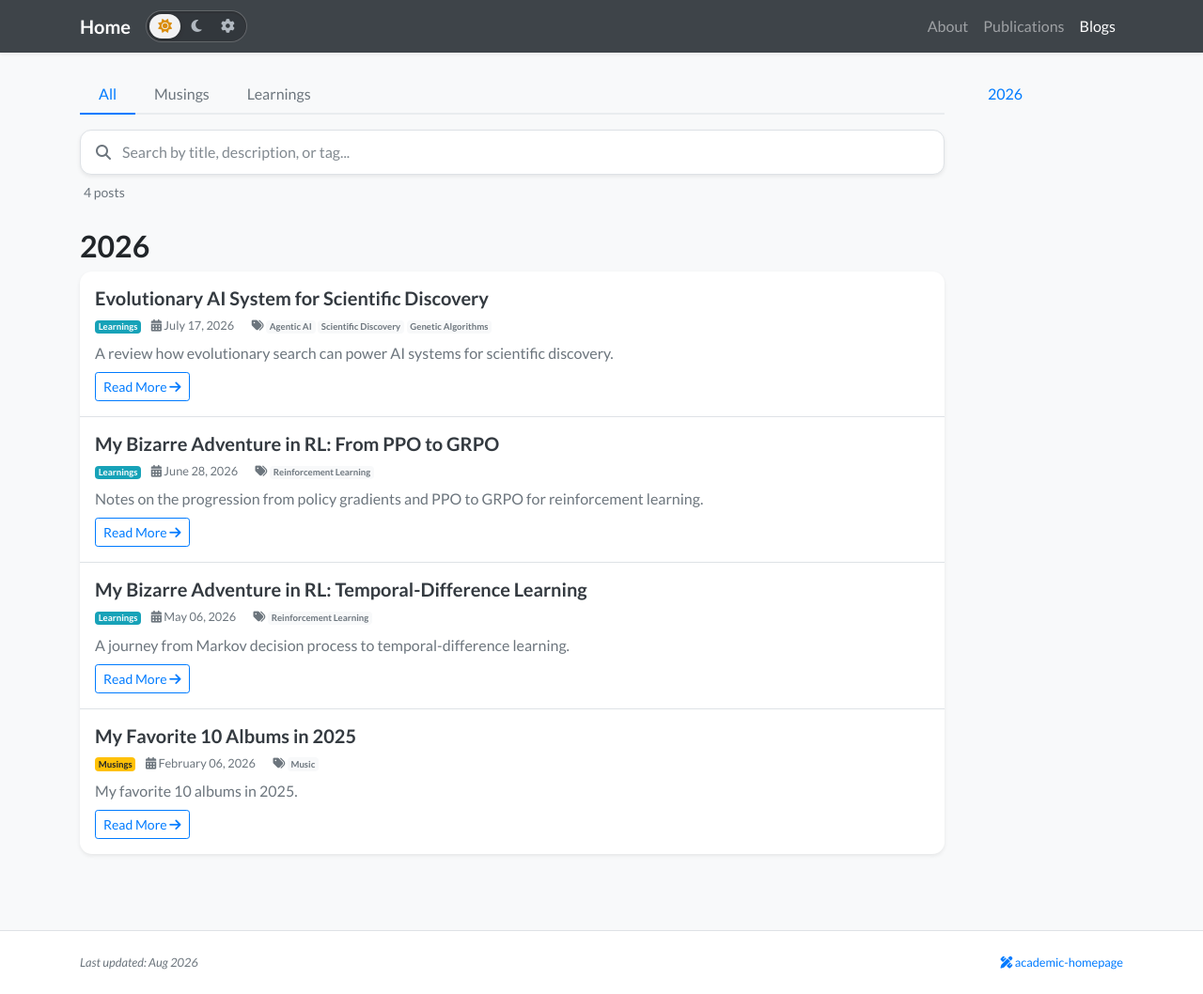
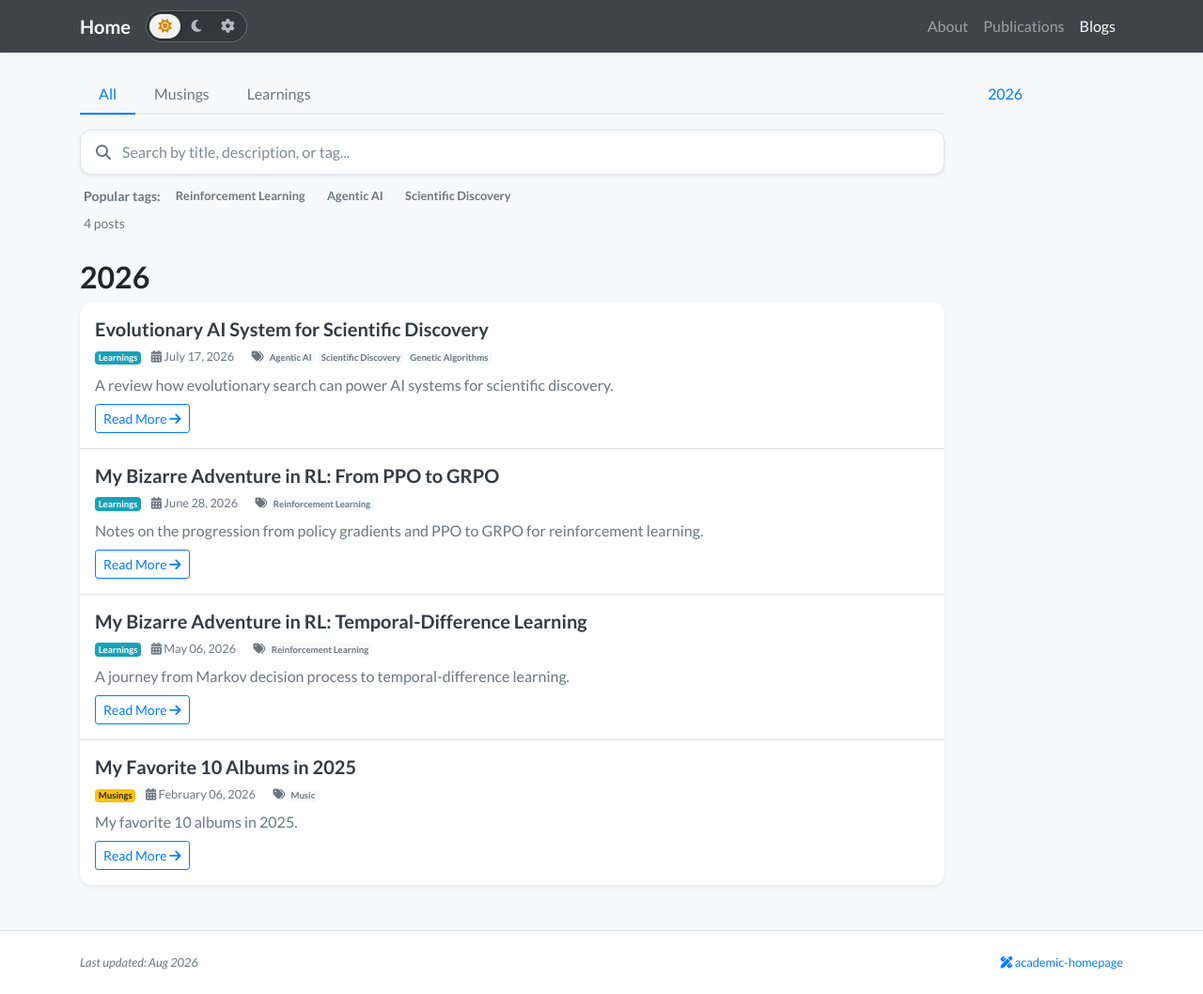
Before and after one commit to WilliamWuuu/WilliamWuuu.github.io, a Jekyll site: the page built from blogs.html, in a window 1280 px wide and 1058 px high. Shown: the whole window at 94% size. Built offline with Jekyll 4.4.1, drawn with Linux system fonts in a browser that asks for light colours; nearby versions of some CDN libraries; some web fonts are replaced; a style sheet for code colours, icons or effects is not loaded.

Commit message:
feat: add popular tags

```diff
--- a/_data/i18n.yml
+++ b/_data/i18n.yml
@@ -36,6 +36,7 @@ en:
     search_label: Search blog posts
     search_placeholder: Search by title, description, or tag...
     clear_search: Clear search
+    popular_tags: "Popular tags:"
     no_results: No matching posts
     no_results_hint: Try a different keyword or category.
     result_count_one: "%s post"
@@ -79,6 +80,7 @@ zh-CN:
     search_label: 搜索博客文章
     search_placeholder: 按标题、简介或标签搜索……
     clear_search: 清除搜索
+    popular_tags: "热门标签："
     no_results: 没有找到匹配的文章
     no_results_hint: 请尝试其他关键词或分类。
     result_count_one: "%s 篇文章"
--- /dev/null
+++ b/_data/popular_blog_tags.yml
@@ -0,0 +1,3 @@
+- Reinforcement Learning
+- Agentic AI
+- Scientific Discovery
--- a/_includes/pages/blogs.html
+++ b/_includes/pages/blogs.html
@@ -26,6 +26,12 @@
                         hidden>
                     <i class="fas fa-times" aria-hidden="true"></i>
                 </button>
+            </div>
+            <div class="blog-popular-tags">
+                <span class="blog-popular-tags-label">{{ t.blogs.popular_tags }}</span>
+                <span class="blog-popular-tags-list">
+                    {% include widgets/tag_badges.html tags=site.data.popular_blog_tags lang=lang %}
+                </span>
             </div>
             <p class="blog-search-status mb-0"
                id="blog-search-status"
--- a/assets/css/global.css
+++ b/assets/css/global.css
@@ -1203,6 +1203,32 @@ html[lang="zh-CN"] body {
     display: none;
 }
 
+.blog-popular-tags {
+    display: flex;
+    flex-wrap: wrap;
+    align-items: center;
+    gap: 0.35rem;
+    padding: 0.65rem 0.25rem 0;
+    color: var(--text-muted);
+    font-size: 0.875rem;
+}
+
+.blog-popular-tags-label {
+    margin-right: 0.1rem;
+    font-weight: 600;
+}
+
+.blog-popular-tags-list {
+    display: inline-flex;
+    flex-wrap: wrap;
+    gap: 0.35rem;
+}
+
+.blog-popular-tags-list .blog-tag-link {
+    padding: 0.32rem 0.55rem;
+    font-size: 0.8rem;
+}
+
 .blog-search-status {
     min-height: 1.35rem;
     padding: 0.45rem 0.25rem 0;
```
